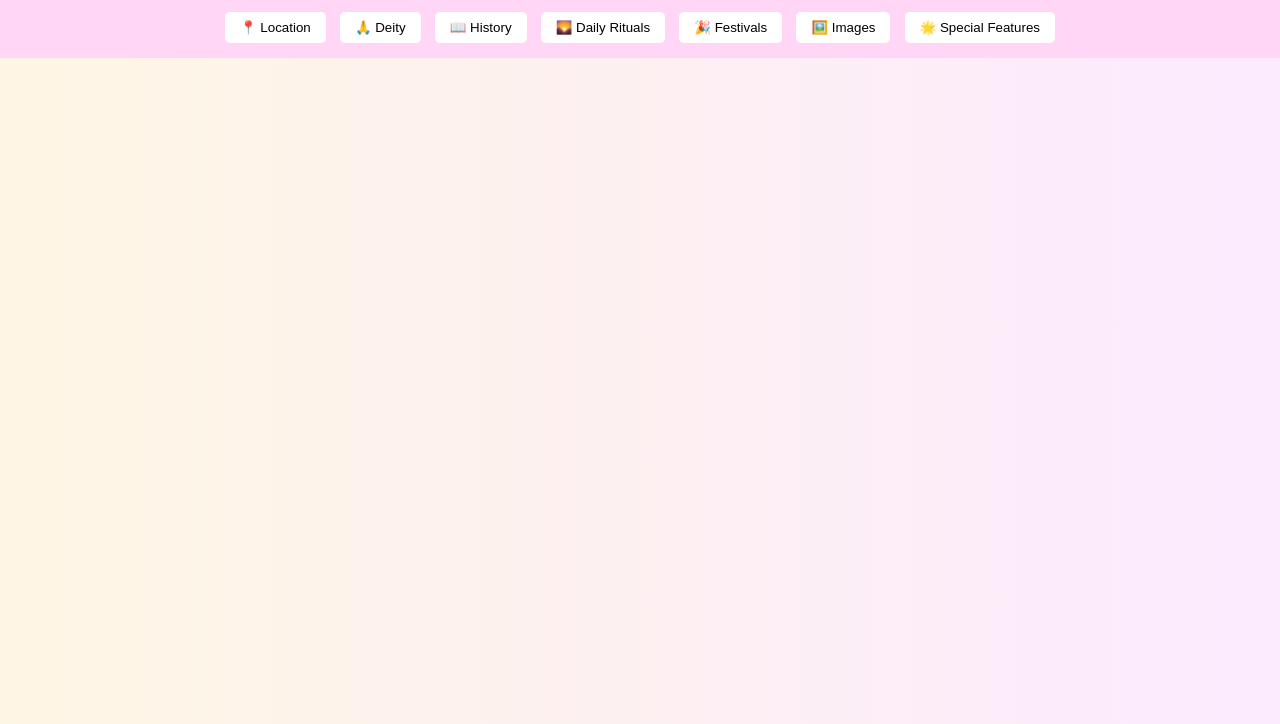
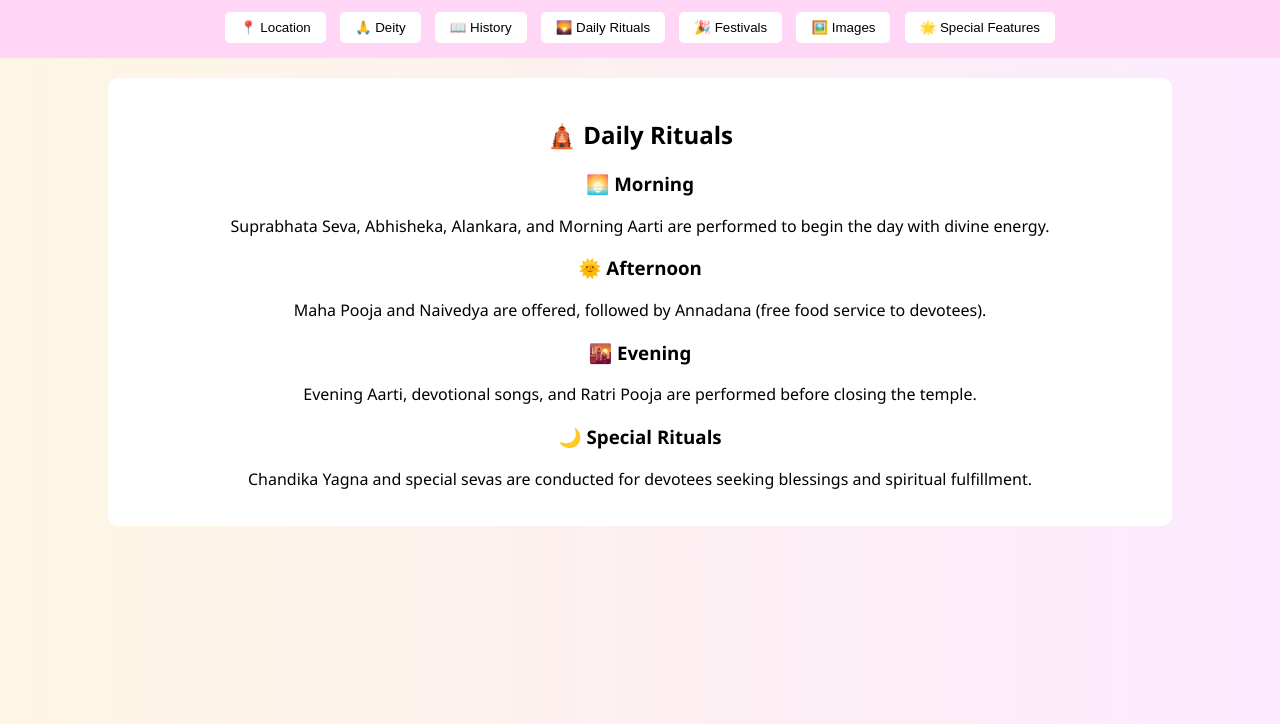
Before and after one commit to deepika-Gouda/Hidden-Gems-Temple-Website-, a plain HTML site: page kateel.html in a window 1280 px wide. Both pictures are taken after a click on the button "🌄 Daily Rituals". Shown: the part 76-800 px from the top of the page. Drawn offline with Linux system fonts and the light colour scheme.

Commit message:
Add daily and special rituals sections
Added daily rituals and special rituals sections to the HTML.

```diff
--- a/kateel.html
+++ b/kateel.html
@@ -106,6 +106,22 @@ The name “Kateel” comes from:<br>
 👉 meaning “center of the land”</p>
 </div>
 
+  <div id="rituals" class="content">
+  <h2>🛕 Daily Rituals</h2>
+
+  <h3>🌅 Morning</h3>
+  <p>Suprabhata Seva, Abhisheka, Alankara, and Morning Aarti are performed to begin the day with divine energy.</p>
+
+  <h3>🌞 Afternoon</h3>
+  <p>Maha Pooja and Naivedya are offered, followed by Annadana (free food service to devotees).</p>
+
+  <h3>🌇 Evening</h3>
+  <p>Evening Aarti, devotional songs, and Ratri Pooja are performed before closing the temple.</p>
+
+  <h3>🌙 Special Rituals</h3>
+  <p>Chandika Yagna and special sevas are conducted for devotees seeking blessings and spiritual fulfillment.</p>
+</div>
+
   <div id="festivals" class="content">
     <h2>🎉 Festivals</h2>
     <p>Navaratri / Dasara – Grand celebrations with decorations<br>
```
